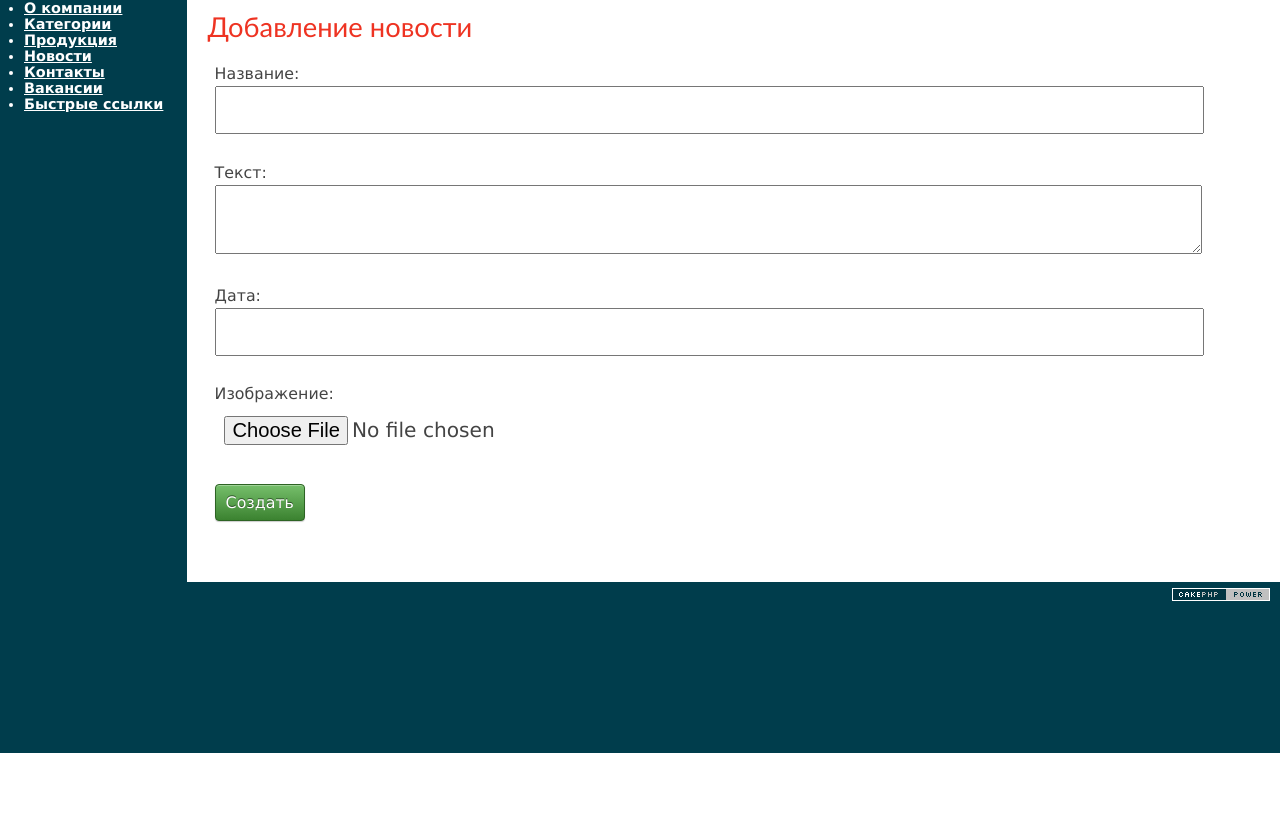
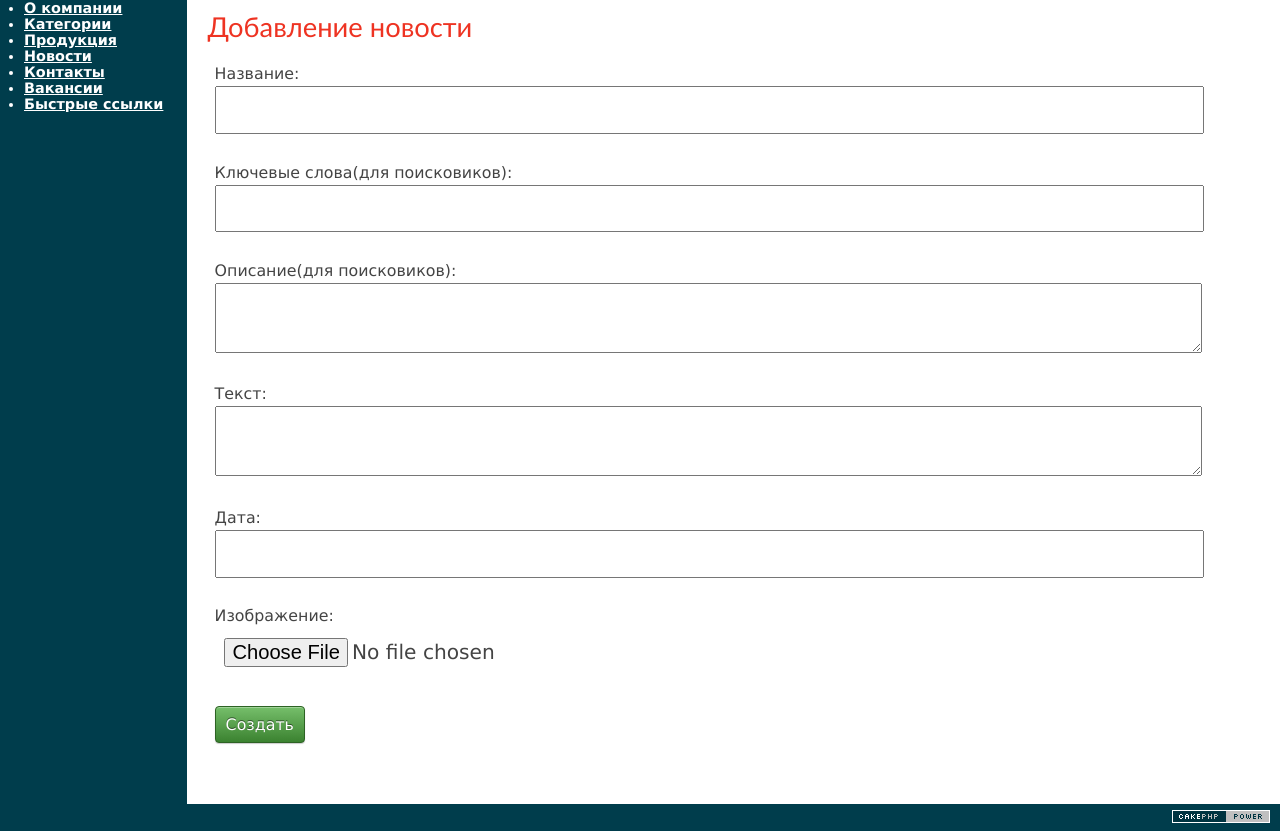
Before and after one commit to nuralys/samruk, a CakePHP app: the page made by app/View/News/admin_add.ctp in a window 1280 px wide. Shown: the part 47-878 px from the top of the page. Before the commit the page ends 800 px from the top, so only its background shows below. Run offline with PHP 8.4 and a stand-in for CakePHP, Linux system fonts and the light colour scheme; the template is opened without the code that fills it, so the values that code supplies are empty; form fields are guessed from the names that the template uses; some libraries are stand-ins or nearby versions.

Commit message:
фикс главный шаблон и добавил поля в аднике кл слова и описание для новостей

```diff
--- a/app/View/News/admin_add.ctp
+++ b/app/View/News/admin_add.ctp
@@ -6,6 +6,8 @@
 
 echo $this->Form->create('News', array('type' => 'file'));
 echo $this->Form->input('title', array('label' => 'Название:'));
+echo $this->Form->input('keywords', array('label' => 'Ключевые слова(для поисковиков):'));
+echo $this->Form->input('description', array('label' => 'Описание(для поисковиков):'));
 echo $this->Form->input('body', array('label' => 'Текст:', 'id' => 'editor'));
 echo $this->Form->input('date', array('label' => 'Дата:'));?>
 
--- a/app/View/News/admin_edit.ctp
+++ b/app/View/News/admin_edit.ctp
@@ -6,6 +6,8 @@
 
 echo $this->Form->create('News', array('type' => 'file'));
 echo $this->Form->input('title', array('label' => 'Название:'));
+echo $this->Form->input('keywords', array('label' => 'Ключевые слова(для поисковиков):'));
+echo $this->Form->input('description', array('label' => 'Описание(для поисковиков):'));
 echo $this->Form->input('date', array('label' => 'Дата:'));?>
 
 <?php
```
Also changed, not shown: app/View/Layouts/index.ctp (+6 -2 lines).
